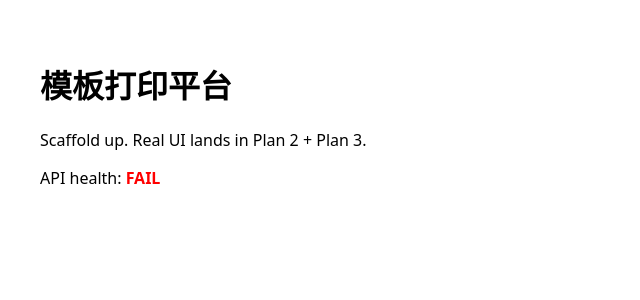
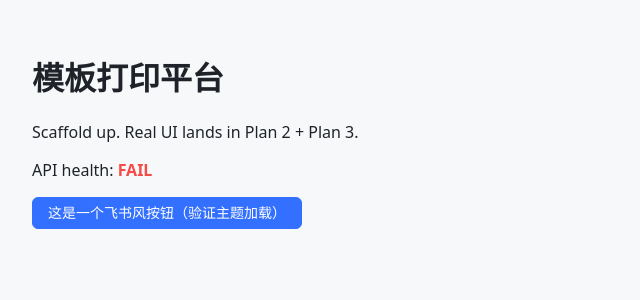
Before and after one commit to XHBbps/template-printing, a Vue app in the folder apps/web/: page / in a window 1280 px wide. Shown: the top 300 px of the page, without its empty margins (0-640 px from the left). Built offline with nearby package versions, Linux system fonts and the light colour scheme; no server answers.

Commit message:
feat(web): integrate Element Plus + 飞书风 theme tokens

```diff
--- a/apps/web/package.json
+++ b/apps/web/package.json
@@ -12,9 +12,11 @@
     "test": "echo 'no tests yet' && exit 0"
   },
   "dependencies": {
+    "@element-plus/icons-vue": "2.3.1",
+    "@template-printing/schema": "workspace:*",
     "@template-printing/template-renderer": "workspace:*",
     "@template-printing/types": "workspace:*",
-    "@template-printing/schema": "workspace:*",
+    "element-plus": "2.7.7",
     "pinia": "2.1.7",
     "vue": "3.4.27",
     "vue-router": "4.4.0"
--- a/apps/web/src/main.ts
+++ b/apps/web/src/main.ts
@@ -1,3 +1,7 @@
+import 'element-plus/dist/index.css';
+import './styles/theme.css';
+
+import ElementPlus from 'element-plus';
 import { createPinia } from 'pinia';
 import { createApp } from 'vue';
 
@@ -8,4 +12,5 @@ import router from './router/index.js';
 const app = createApp(App);
 app.use(createPinia());
 app.use(router);
+app.use(ElementPlus);
 app.mount('#app');
--- /dev/null
+++ b/apps/web/src/styles/theme.css
@@ -0,0 +1,42 @@
+/* 飞书风调色板 (Lark inspired). Apply by importing in main.ts AFTER element-plus styles. */
+:root {
+  --el-color-primary: #3370ff;
+  --el-color-primary-light-3: #688aff;
+  --el-color-primary-light-5: #94a8ff;
+  --el-color-primary-light-7: #c0c7ff;
+  --el-color-primary-light-8: #d5dcff;
+  --el-color-primary-light-9: #eaedff;
+  --el-color-primary-dark-2: #2954cc;
+
+  --el-color-success: #00a870;
+  --el-color-warning: #ff8800;
+  --el-color-danger: #f54a45;
+  --el-color-info: #6b7785;
+
+  --el-text-color-primary: #1f2329;
+  --el-text-color-regular: #4e5969;
+  --el-text-color-secondary: #86909c;
+  --el-text-color-placeholder: #c9cdd4;
+
+  --el-border-color: #e5e6eb;
+  --el-border-color-light: #f0f1f5;
+  --el-border-color-lighter: #f7f8fa;
+
+  --el-bg-color: #ffffff;
+  --el-bg-color-page: #f7f8fa;
+
+  --el-border-radius-base: 6px;
+  --el-border-radius-small: 4px;
+  --el-border-radius-round: 20px;
+
+  --el-font-family:
+    'PingFang SC', 'Hiragino Sans GB', 'Microsoft YaHei', system-ui, -apple-system, sans-serif;
+}
+
+body {
+  margin: 0;
+  font-family: var(--el-font-family);
+  background: var(--el-bg-color-page);
+  color: var(--el-text-color-primary);
+  -webkit-font-smoothing: antialiased;
+}
--- a/apps/web/src/views/HomeView.vue
+++ b/apps/web/src/views/HomeView.vue
@@ -17,14 +17,17 @@ onMounted(async () => {
 </script>
 
 <template>
-  <main style="padding: 32px; font-family: system-ui, sans-serif">
+  <main style="padding: 32px">
     <h1>模板打印平台</h1>
     <p>Scaffold up. Real UI lands in Plan 2 + Plan 3.</p>
     <p>
       API health:
       <strong v-if="apiStatus === 'loading'">…</strong>
-      <strong v-else-if="apiStatus === 'ok'" style="color: green">OK ({{ apiVersion }})</strong>
-      <strong v-else style="color: red">FAIL</strong>
+      <strong v-else-if="apiStatus === 'ok'" style="color: var(--el-color-success)">
+        OK ({{ apiVersion }})
+      </strong>
+      <strong v-else style="color: var(--el-color-danger)">FAIL</strong>
     </p>
+    <el-button type="primary">这是一个飞书风按钮（验证主题加载）</el-button>
   </main>
 </template>
```
Also changed, not shown: 1 other file (tests, documents, lock files or other folders).
